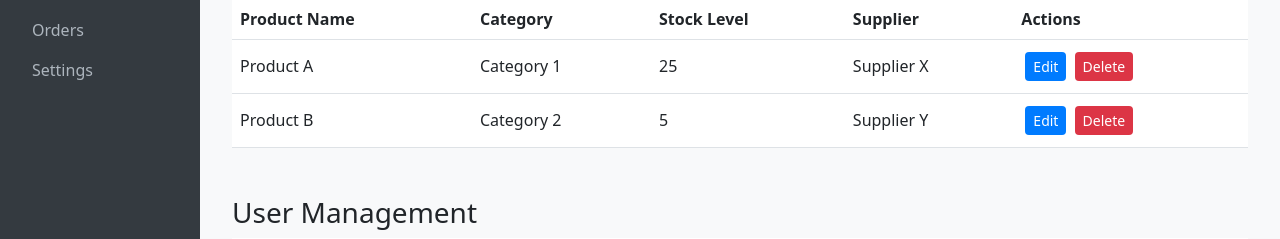
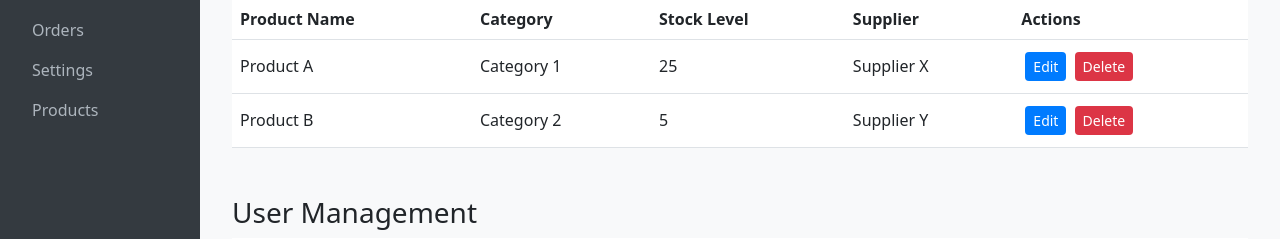
Before and after one commit to janamaklad/Management-Inventory, a PHP site: page /Admin.php in a window 1280 px wide. Shown: the part 283-522 px from the top of the page. Run offline with PHP 8.4, Linux system fonts and the light colour scheme; a user stored in the database is signed in; data comes from the database, SQL or seed files in the repository.

Commit message:
admin.php

```diff
--- a/Admin/Admin.php
+++ b/Admin/Admin.php
@@ -44,7 +44,11 @@ $result = $conn->query($sql);
         <a href="\Management-Inventory\Admin\report.php">Reports</a>
         <a href="orders.php">Orders</a>
         <a href="#">Settings</a>
+        <a href="products.php">Products</a>
+
     </div>
+
+
 
     <!-- Main Content -->
     <div class="main-content">
```
